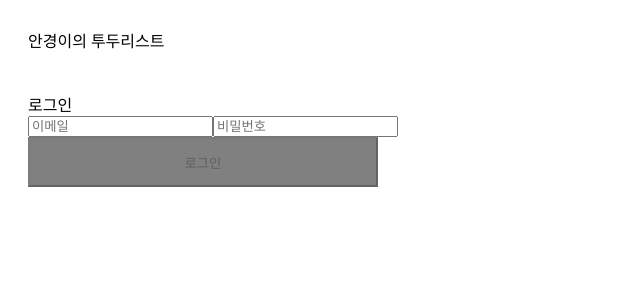
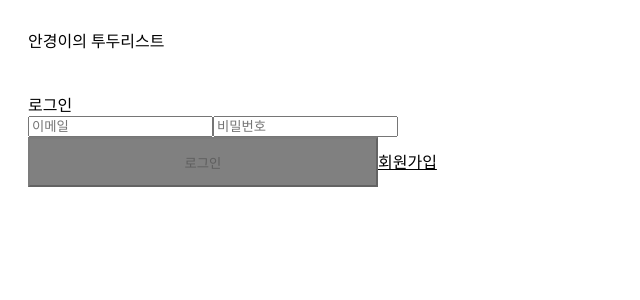
Before and after one commit to Homegirl7417/wanted-pre-onboarding-challenge-fe-1, a React (Create React App) app: page /auth in a window 1280 px wide. Shown: the top 300 px of the page, without its empty margins (0-640 px from the left). Built offline with nearby package versions, Linux system fonts and the light colour scheme.

Commit message:
feature: 로그인 폼을 authInputForm 컴포넌트로 개발 - authInputForm 컴포넌트 개발을 통해 로그인 폼과 회원가입 폼을 동일한 디자인으로 적용

```diff
--- /dev/null
+++ b/src/components/authInputForm.js
@@ -0,0 +1,87 @@
+import React from 'react';
+import styled from 'styled-components';
+
+function AuthInputForm({
+  title,
+  emailPlaceholder,
+  passwordPlaceholder,
+  isVaildEmail,
+  isVaillPassword,
+  buttonText,
+  isDisplaySignUp,
+  onChangeEmail,
+  onChangePassword,
+  onClickButton,
+  onClickSignUpButton,
+}) {
+  return (
+    <Container>
+      <LogoContainer>안경이의 투두리스트</LogoContainer>
+      <ContentContainer>
+        <Title>{title}</Title>
+        <LoginForm>
+          <EmailInput
+            type="text"
+            placeholder={emailPlaceholder}
+            onChange={onChangeEmail}
+          />
+          <PasswordInput
+            type="password"
+            placeholder={passwordPlaceholder}
+            onChange={onChangePassword}
+          />
+        </LoginForm>
+        <Button
+          type="button"
+          disabled={!(isVaildEmail && isVaillPassword)}
+          onClick={onClickButton}
+          isVaildEmail={isVaildEmail}
+          isVaillPassword={isVaillPassword}
+        >
+          {buttonText}
+        </Button>
+        {isDisplaySignUp && (
+          <SignUpButton onClick={onClickSignUpButton}>회원가입</SignUpButton>
+        )}
+      </ContentContainer>
+    </Container>
+  );
+}
+
+export default AuthInputForm;
+
+const Container = styled.div`
+  width: 500px;
+  height: 800px;
+`;
+
+const LogoContainer = styled.div`
+  padding: 20px;
+`;
+
+const ContentContainer = styled.div`
+  padding: 20px;
+  background-color: 'yellow';
+`;
+
+const Title = styled.div``;
+
+const LoginForm = styled.div``;
+
+const EmailInput = styled.input``;
+
+const PasswordInput = styled.input``;
+
+const Button = styled.button`
+  width: 350px;
+  height: 50px;
+  background-color: ${(props) =>
+    props.isVaildEmail && props.isVaillPassword ? 'green' : 'gray'};
+  cursor: ${(props) =>
+    props.isVaildEmail && props.isVaillPassword ? 'pointer' : 'default'};
+`;
+
+const SignUpButton = styled.span`
+  text-decoration: underline;
+  cursor: pointer;
+`;
--- a/src/pages/Login/index.js
+++ b/src/pages/Login/index.js
@@ -1,7 +1,7 @@
 import React, { useState } from 'react';
-import styled from 'styled-components';
 import { useNavigate } from 'react-router-dom';
 import useLoginMutation from '../../api/Auth/postLogin';
+import AuthInputForm from '../../components/authInputForm';
 
 function Login() {
   const [email, setEmail] = useState('');
@@ -12,12 +12,16 @@ function Login() {
   const navigate = useNavigate();
   const { mutate } = useLoginMutation(navigate);
 
-  const onClickLoginButton = () => {
+  const onClickButton = () => {
     if (!isSubmit && isVaildEmail && isVaillPassword) {
       setIsSubmit(true);
       mutate({ email, password });
       setIsSubmit(false);
     }
+  };
+
+  const onClickSignUpButton = () => {
+    navigate('/auth/signup');
   };
 
   const onChangeEmail = (e) => {
@@ -35,64 +39,20 @@ function Login() {
   };
 
   return (
-    <Container>
-      <LogoContainer>안경이의 투두리스트</LogoContainer>
-      <ContentContainer>
-        <Title>로그인</Title>
-        <LoginForm>
-          <EmailInput
-            type="text"
-            placeholder="이메일"
-            onChange={onChangeEmail}
-          />
-          <PasswordInput
-            type="password"
-            placeholder="비밀번호"
-            onChange={onChangePassword}
-          />
-        </LoginForm>
-        <LoginButton
-          type="button"
-          disabled={!(isVaildEmail && isVaillPassword)}
-          onClick={onClickLoginButton}
-          isVaildEmail={isVaildEmail}
-          isVaillPassword={isVaillPassword}
-        >
-          로그인
-        </LoginButton>
-      </ContentContainer>
-    </Container>
+    <AuthInputForm
+      title="로그인"
+      emailPlaceholder="이메일"
+      passwordPlaceholder="비밀번호"
+      isVaildEmail={isVaildEmail}
+      isVaillPassword={isVaillPassword}
+      buttonText="로그인"
+      isDisplaySignUp
+      onChangeEmail={onChangeEmail}
+      onChangePassword={onChangePassword}
+      onClickButton={onClickButton}
+      onClickSignUpButton={onClickSignUpButton}
+    />
   );
 }
 
 export default Login;
-
-const Container = styled.div`
-  width: 500px;
-  height: 800px;
-`;
-
-const LogoContainer = styled.div`
-  padding: 20px;
-`;
-
-const ContentContainer = styled.div`
-  padding: 20px;
-`;
-
-const Title = styled.div``;
-
-const LoginForm = styled.div``;
-
-const EmailInput = styled.input``;
-
-const PasswordInput = styled.input``;
-
-const LoginButton = styled.button`
-  width: 350px;
-  height: 50px;
-  background-color: ${(props) =>
-    props.isVaildEmail && props.isVaillPassword ? 'green' : 'gray'};
-  cursor: ${(props) =>
-    props.isVaildEmail && props.isVaillPassword ? 'pointer' : 'default'};
-`;
```
